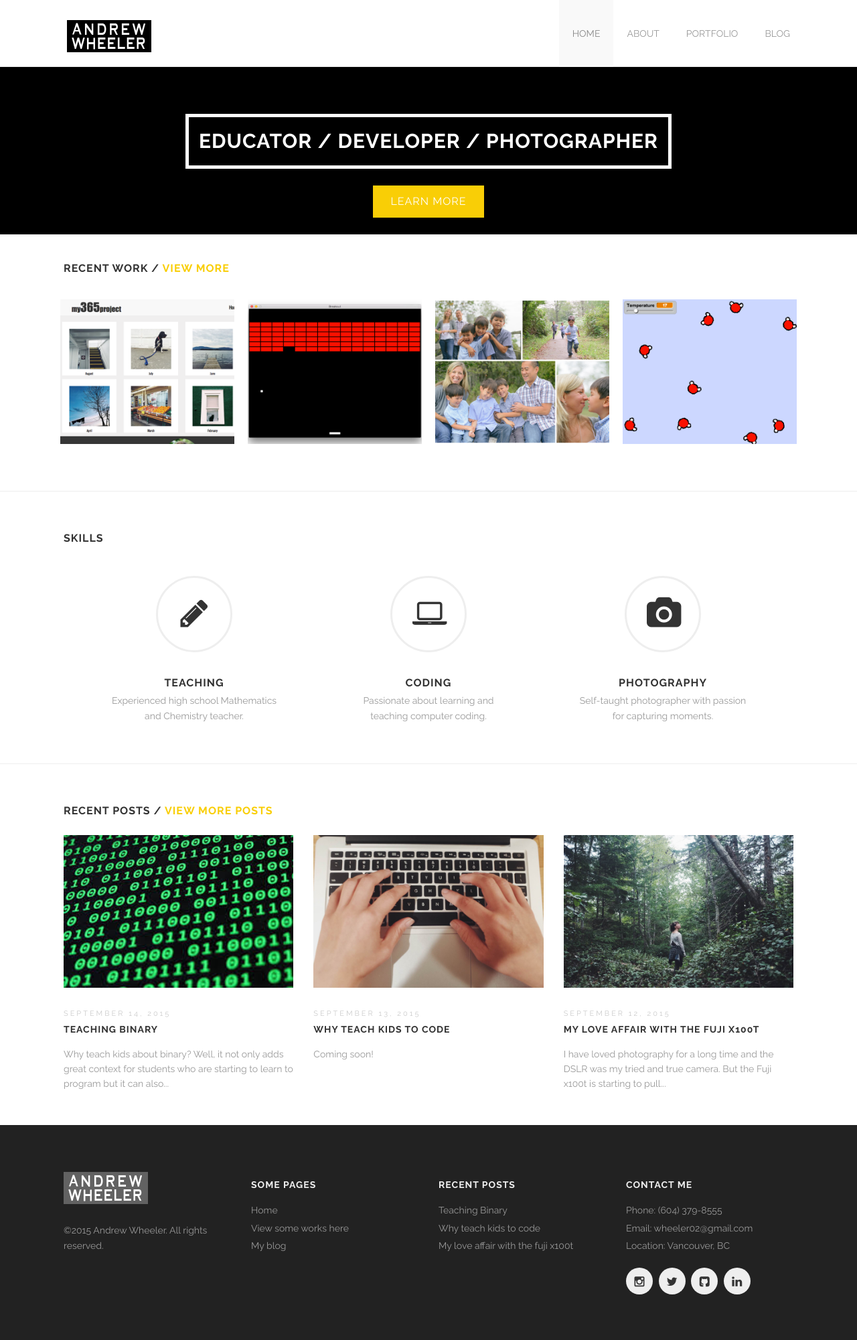
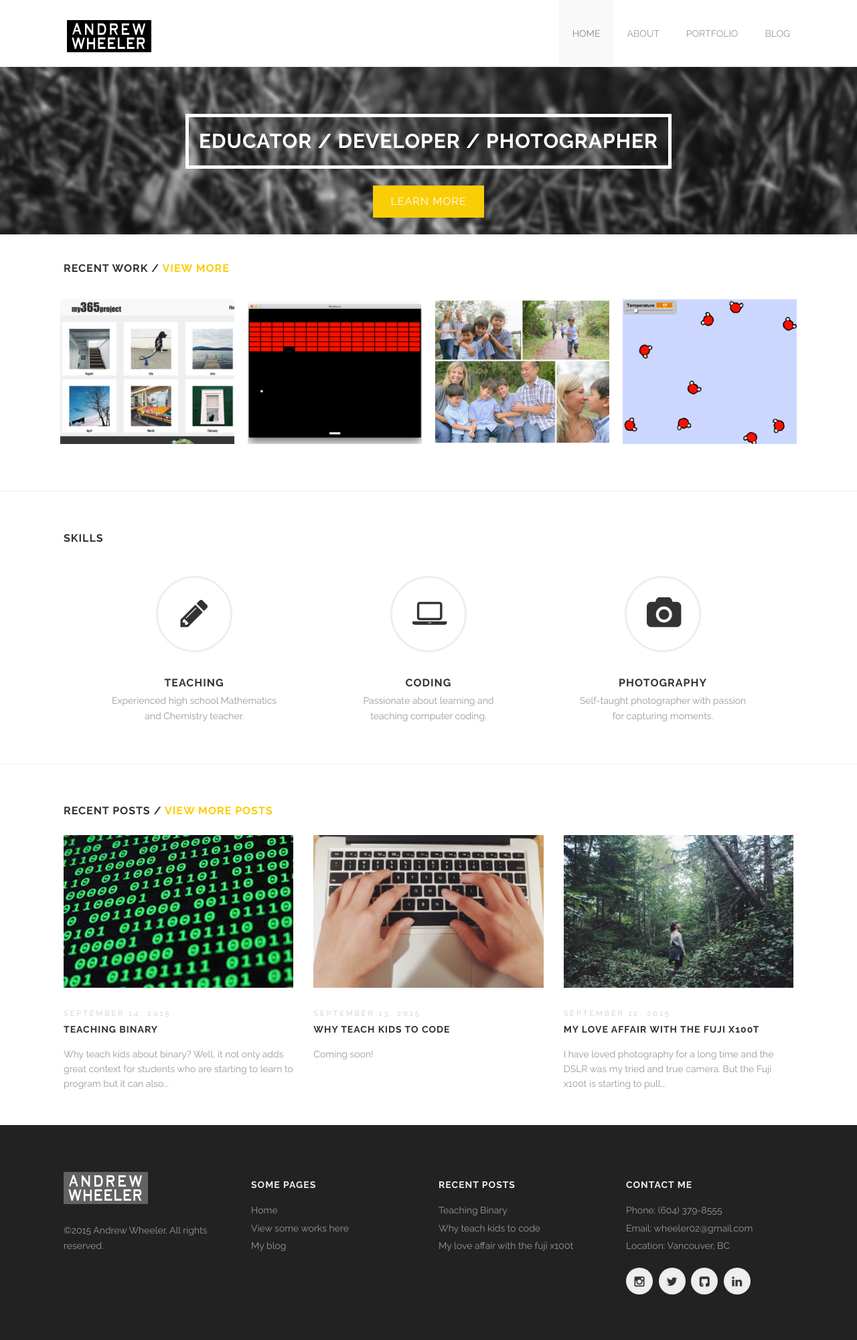
Before and after one commit to awheels/awheels.github.io, a Jekyll site: the page built from index.html, in a window 1280 px wide. Shown: the whole page at 67% size. Built offline with Jekyll 4.4.1, drawn with Linux system fonts in a browser that asks for light colours.

Commit message:
added background image on header

```diff
--- a/index.html
+++ b/index.html
@@ -35,7 +35,7 @@ services:
     desc: Self-taught photographer with passion for capturing moments.
 
 ---
-<div style="height:250px; background: black; text-align:center" >
+<div style="height:250px; text-align:center; background: url(images/bwgrass-blur.jpg) no-repeat center center fixed; -webkit-background-size: cover; -moz-background-size: cover; -o-background-size: cover; background-size: cover;" >
   <h2 style="text-transform: uppercase; color: white; text-align:center; padding-top: 70px;"><span style="display:inline-block; padding: 0.5em; border: white solid 5px;">Educator / Developer / Photographer</span></h1>
   <a href="about.html" class="button" style="margin-top:10px;">Learn More</a>
 </div>
```
Also changed, not shown: css/style.css (line endings or trailing spaces), images/bwgrass-blur.jpg (added), 4 other files.
